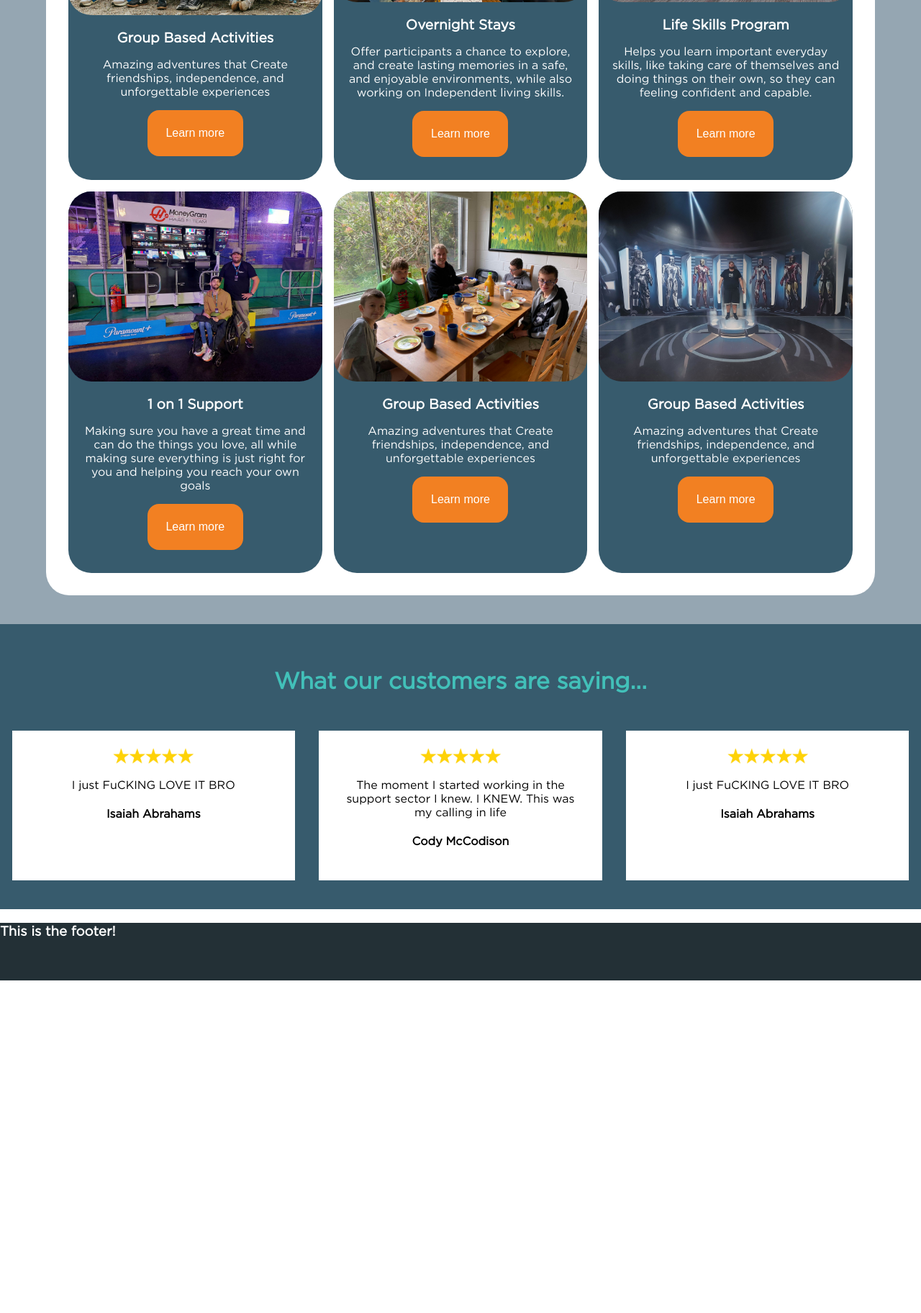
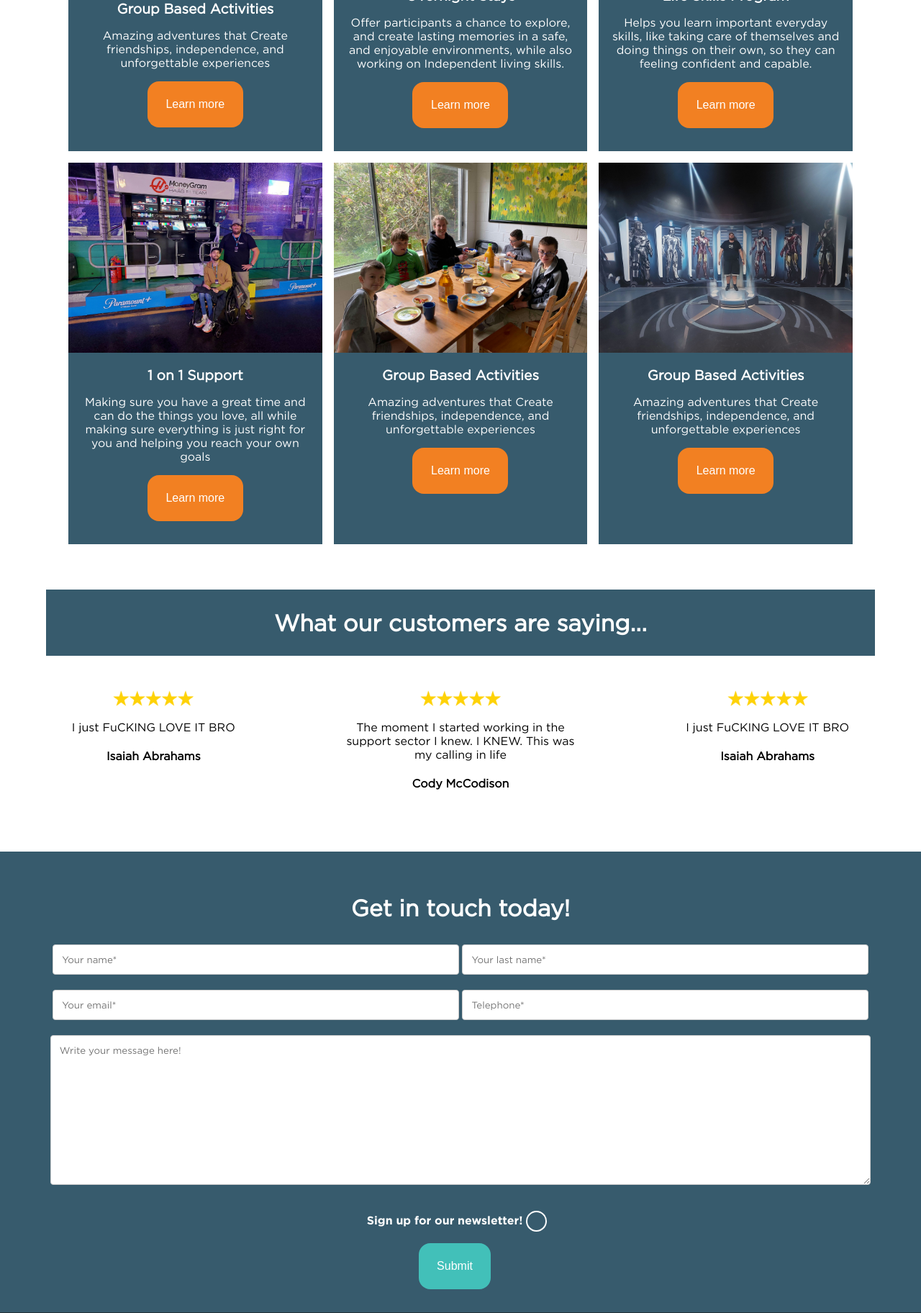
Before and after one commit to parrotTheDude/thatDisabilityAdventureCompany, a PHP site: page / in a window 1280 px wide. Shown: the part 1360-3184 px from the top of the page at 72% size. Before the commit the page ends 2722 px from the top, so only its background shows below. Run offline with PHP 8.4, Linux system fonts and the light colour scheme.

Commit message:
Form section sorted

```diff
--- a/index.html
+++ b/index.html
@@ -101,10 +101,10 @@
     	</section>
 
     	<!-- What we offer panel -->
-    	<section class="panelContainer lightBg">
-    		<section class="topContent whiteBg margin">
+    	<section class="panelContainer whiteBg">
+    		<section class="topContent whiteBg">
     			<section class="floatContainer">
-    				<section class="floatTitleContainer accentOrg">
+    				<section class="floatTitleContainer">
     					<h4>Socialise and explore</h4>
     					<h2>Our days include all types of events and experiences</h2>
     				</section>
@@ -166,9 +166,9 @@
     	</section>
 
     	<!-- Reviews Panel -->
-    	<section class="panelContainer midBg">
+    	<section class="panelContainer whiteBg">
     		<section class="reviewContainer">
-    			<section class="floatTitleContainer accentBlue">
+    			<section class="floatTitleContainer accentBlue" id="black">
     				<h2>What our customers are saying...</h2>
     			</section>
     			<section class="floater" id="reviewFloater">
@@ -191,7 +191,33 @@
 
     	<!-- Get in Touch Panel -->
     	<section class="panelContainer midBg">
-    		<section class="contactContainer">
+    		<section class="contactContainer white">
+    			<section class="contactTitleContainer">
+    				<h2>Get in touch today!</h2>
+    			</section>
+
+    			<section class="contactFormContainer">
+    				<form action="#">
+					    <input class="formInput" type="text" id="fname" name="firstname" placeholder="Your name*">
+
+					    <input class="formInput" type="text" id="lname" name="lastname" placeholder="Your last name*">
+
+					    <input class="formInput" type="email" id="email" name="email" placeholder="Your email*">
+
+					    <input class="formInput" type="telephone" id="telephone" name="telephone" placeholder="Telephone*">
+
+					    <textarea class="formMessage" id="subject" name="subject" placeholder="Write your message here!"></textarea>
+
+					  	<section class="checkboxContainer">
+							  <input type="checkbox" id="newsletter" name="check" value="" />
+							  <label for="newsletter">
+							    Sign up for our newsletter!     <span><!-- This span is needed to create the "checkbox" element --></span>
+							  </label>
+							</section>
+
+					    <input class="topBtns accentBlueBg" type="submit" value="Submit">
+					  </form>
+    			</section>
 
     		</section>
     	</section>
--- a/style.css
+++ b/style.css
@@ -335,7 +335,6 @@ main {
   height: auto;
   background-color: #375b6d;
   color: #fff;
-  border-radius: 2rem;
   margin: 0.5rem;
   padding-bottom: 1rem;
 }
@@ -343,7 +342,6 @@ main {
 .floatImg {
   width: 100%;
   height: auto;
-  border-radius: 2rem;
 }
 
 .floatText{
@@ -371,6 +369,7 @@ main {
   width: 90%;
   text-align: center;
   margin: 0rem auto 1rem auto;
+  color: #000;
 }
 
 
@@ -396,12 +395,165 @@ main {
   border-radius: 0;
 }
 
+#black {
+  color: #fff;
+  background-color: #375b6d;
+}
+
+
+/* Contact Css */
+.contactContainer {
+  width: 90%;
+  text-align: center;
+  margin: 2rem auto;s
+}
+
+.contactTitleContainer {
+
+}
+
+.contactFormContainer {
+
+}
+
+.formInput {
+  width: 100%;
+  padding: 12px;
+  border: 1px solid #ccc;
+  border-radius: 0.25rem;
+  box-sizing: border-box;
+  margin-top: 0.3rem;
+  margin-bottom: 1rem;
+  resize: vertical;
+  font-family: gothamBook, Tahoma, sans-serif;
+}
+
+.formMessage {
+  width: 99%;
+  padding: 0.75rem;
+  border: 1px solid #ccc;
+  border-radius: 0.25rem;
+  box-sizing: border-box;
+  margin-top: 0.3rem;
+  margin-bottom: 1rem;
+  resize: vertical;
+  font-family: gothamBook, Tahoma, sans-serif;
+  height: 13rem;
+}
+
+input[type=submit]:hover {
+  background-color: #95a6b2;
+}
+
+.flex {
+  display: flex;
+  justify-content: center;
+}
+
+.checkboxContainer {
+  margin: 1rem auto;
+}
+
+.checkboxContainer .checkbox {
+    display: table-cell;
+    width: 100%;
+    height: 100%;
+    vertical-align: middle;
+    text-align: center;
+  }
+
+  .checkboxContainer label {
+    display: inline-block;
+    color: #fff;
+    cursor: pointer;
+    position: relative;
+  }
+  .checkboxContainer label span {
+    display: inline-block;
+    position: relative;
+    background-color: transparent;
+    width: 25px;
+    height: 25px;
+    transform-origin: center;
+    border: 2px solid #fff;
+    border-radius: 50%;
+    vertical-align: middle;
+    margin-right: 10px;
+    transition: background-color 150ms 200ms, transform 350ms cubic-bezier(0.78, -1.22, 0.17, 1.89);
+  }
+  .checkboxContainer label span:before {
+    content: "";
+    width: 0px;
+    height: 2px;
+    border-radius: 2px;
+    background: #fff;
+    position: absolute;
+    transform: rotate(45deg);
+    top: 13px;
+    left: 9px;
+    transition: width 50ms ease 50ms;
+    transform-origin: 0% 0%;
+  }
+  .checkboxContainer label span:after {
+    content: "";
+    width: 0;
+    height: 2px;
+    border-radius: 2px;
+    background: #fff;
+    position: absolute;
+    transform: rotate(305deg);
+    top: 16px;
+    left: 10px;
+    transition: width 50ms ease;
+    transform-origin: 0% 0%;
+  }
+  .checkboxContainer label:hover span:before {
+    width: 5px;
+    transition: width 100ms ease;
+  }
+  .checkboxContainer label:hover span:after {
+    width: 10px;
+    transition: width 150ms ease 100ms;
+  }
+
+  .checkboxContainer input[type=checkbox] {
+    display: none;
+  }
+  .checkboxContainer input[type=checkbox]:checked + label span {
+    background-color: #fff;
+    transform: scale(1.25);
+  }
+  .checkboxContainer input[type=checkbox]:checked + label span:after {
+    width: 10px;
+    background: #f28022;
+    transition: width 150ms ease 100ms;
+  }
+  .checkboxContainer input[type=checkbox]:checked + label span:before {
+    width: 5px;
+    background: #f28022;
+    transition: width 150ms ease 100ms;
+  }
+  .checkboxContainer input[type=checkbox]:checked + label:hover span {
+    background-color: #fff;
+    transform: scale(1.25);
+  }
+  .checkboxContainer input[type=checkbox]:checked + label:hover span:after {
+    width: 10px;
+    background: #f28022;
+    transition: width 150ms ease 100ms;
+  }
+  .checkboxContainer input[type=checkbox]:checked + label:hover span:before {
+    width: 5px;
+    background: #f28022;
+    transition: width 150ms ease 100ms;
+  }
 
 
 
 /* Footer */
 footer {
   height: 5rem;
+  padding: 2rem;
 }
 
 
@@ -415,6 +567,12 @@ footer {
   }
   .floatTitleContainer h2 {
     font-size: 2rem;
+  }
+  .contactTitleContainer h2 {
+    font-size: 2rem;
+  }
+  .formInput {
+    width: 49%;
   }
 }
 
@@ -488,6 +646,14 @@ footer {
   }
   .floatTitleContainer {
     margin: auto;
+    color: #fff;
+  }
+  .floatContainer {
+    background-color: #375b6d;
+  }
+  .floater {
+    background-color: #fff;
+    color: #000;
   }
 }
 
@@ -498,6 +664,9 @@ footer {
   }
   .floater {
     width: calc(50% - 1rem);
+  }
+  .formInput {
+    width: 49%;
   }
 }
 
@@ -526,6 +695,9 @@ footer {
   .floatImg {
     border-radius: 0;
   }
+  .formMessage {
+    width: 100%;
+  }
 }
 
 
```
